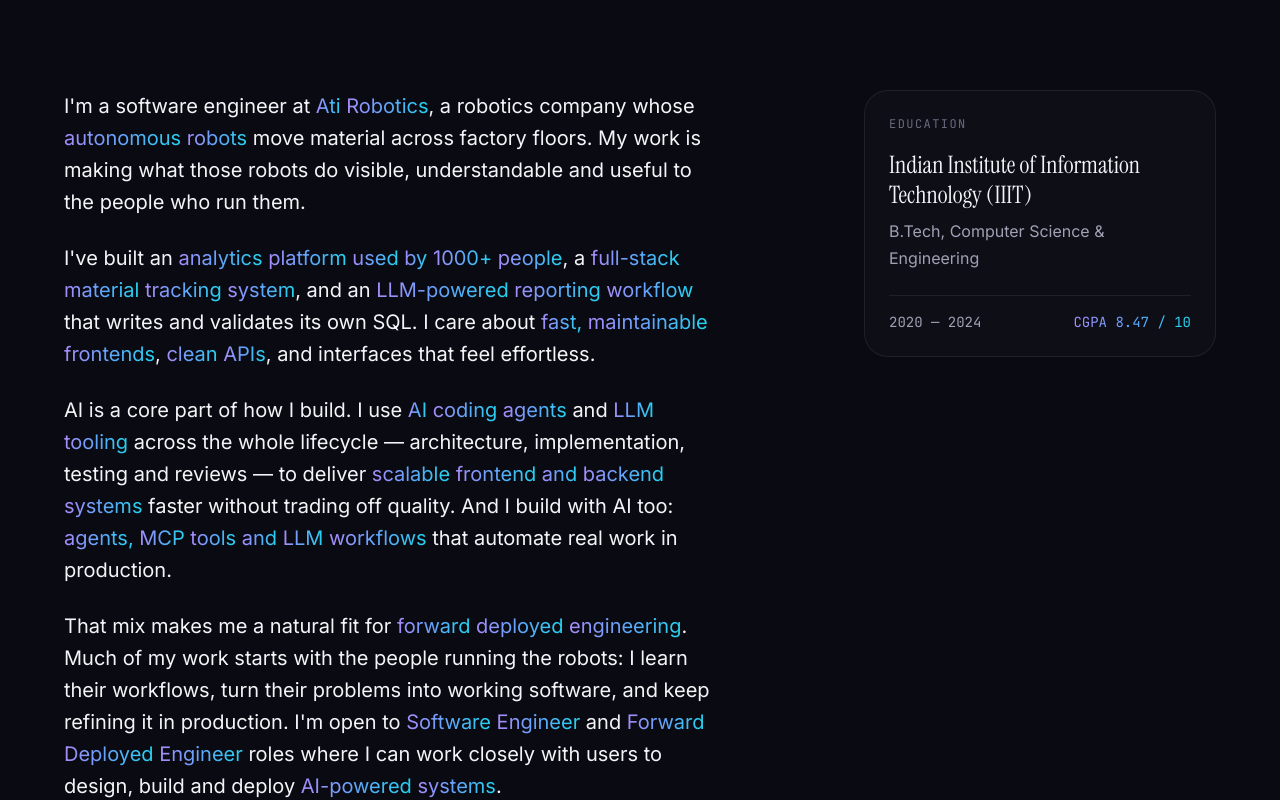
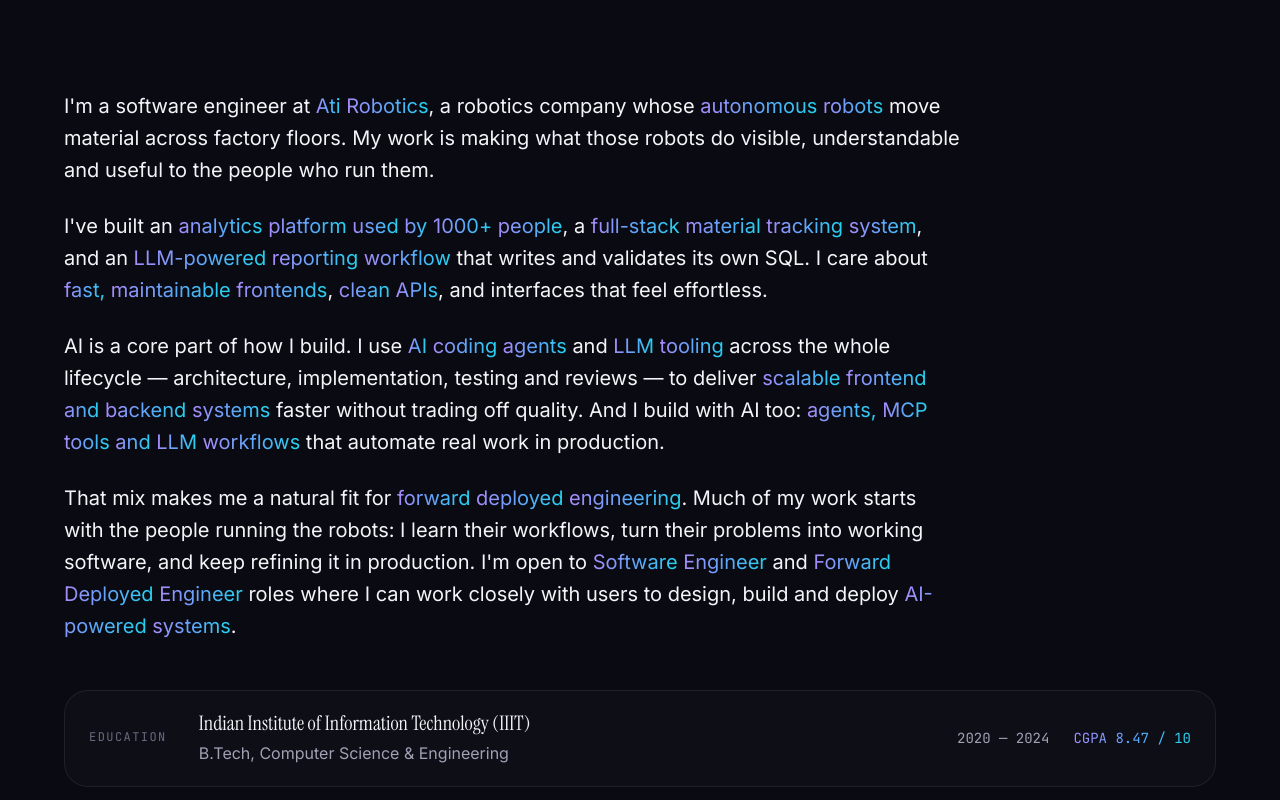
Before and after one commit to Kaishav65/portfolio, a Next.js app: page / in a window 1280 px wide. Shown: the part 1188-1988 px from the top of the page. Built offline with nearby package versions, Linux system fonts and the light colour scheme.

Commit message:
changged edu card place

```diff
--- a/components/sections/About.tsx
+++ b/components/sections/About.tsx
@@ -11,21 +11,21 @@ export function About() {
     <section id="about" className="container-page py-[clamp(6rem,15vh,12rem)]">
       <SectionHeader index="01" label="About" before="Engineering that makes" accent="robots" after=" legible." />
 
-      <div className="grid gap-12 md:grid-cols-12">
-        <ScrollText paragraphs={profile.about} className="space-y-6 md:col-span-7" />
+      <ScrollText paragraphs={profile.about} className="max-w-4xl space-y-6" />
 
-        <Reveal delay={0.2} className="md:col-span-4 md:col-start-9">
-          <div className="glass rounded-lg p-6">
-            <p className="label-mono mb-4 text-subtle">Education</p>
-            <p className="font-serif text-2xl leading-tight">{edu.school}</p>
-            <p className="mt-2 text-muted">{edu.degree}</p>
-            <div className="mt-6 flex justify-between border-t border-border pt-4 font-mono text-sm text-muted">
-              <span>{edu.period}</span>
-              <span className="text-gradient">{edu.grade}</span>
-            </div>
+      <Reveal delay={0.2} className="mt-12">
+        <div className="glass flex flex-col gap-3 rounded-lg px-6 py-5 md:flex-row md:items-center md:gap-8">
+          <p className="label-mono text-subtle">Education</p>
+          <div className="md:flex-1">
+            <p className="font-serif text-xl leading-tight">{edu.school}</p>
+            <p className="mt-1 text-muted">{edu.degree}</p>
           </div>
-        </Reveal>
-      </div>
+          <div className="flex gap-6 font-mono text-sm text-muted">
+            <span>{edu.period}</span>
+            <span className="text-gradient">{edu.grade}</span>
+          </div>
+        </div>
+      </Reveal>
 
       <div className="mt-20 grid grid-cols-2 gap-4 md:mt-28 lg:grid-cols-4">
         {metrics.map((m, i) => (
```
